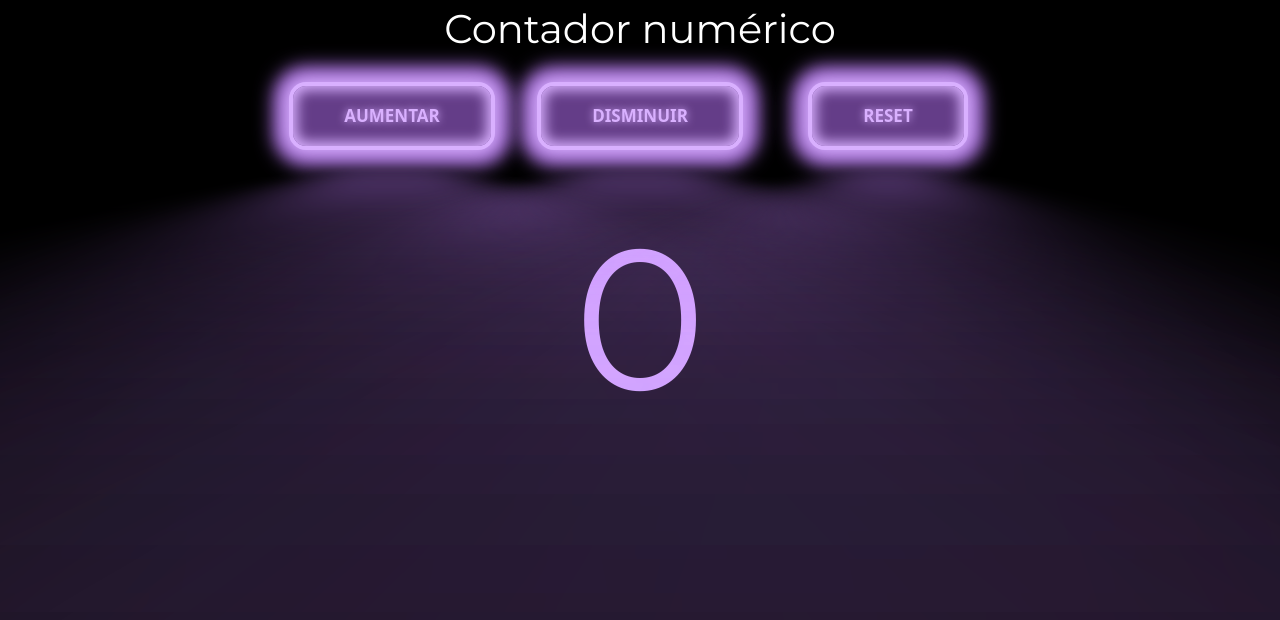
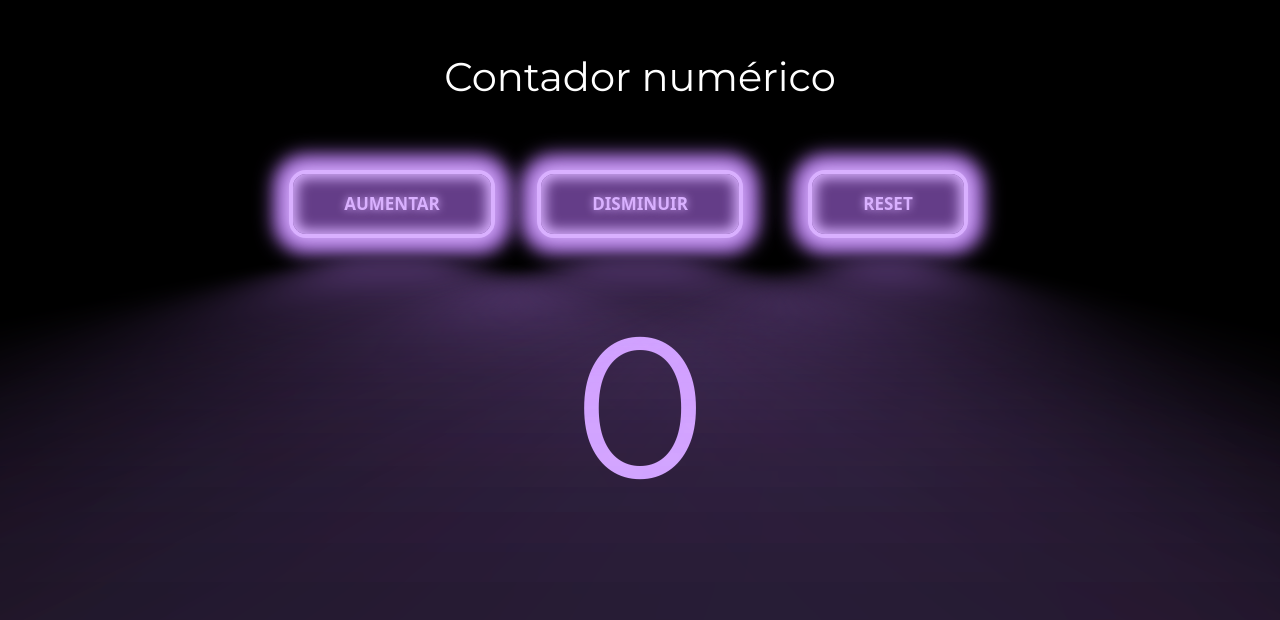
Before and after one commit to danieldlcm86/contador, a plain HTML site: page index.html in a window 1280 px wide. Drawn offline with nearby package versions, Linux system fonts and the light colour scheme.

Commit message:
Se agregan margin top a los divs

```diff
--- a/estilosContador.css
+++ b/estilosContador.css
@@ -7,7 +7,7 @@ h1 {
     font-family: 'Montserrat', sans-serif;
     text-align: center;
     padding: 5px;
-    margin:20px;
+
 }
 
 .boton{
--- a/index.html
+++ b/index.html
@@ -13,12 +13,12 @@
 </head>
 
 <body id="body">
-    <div class="container" id="General">
+    <div class="container mt-5" id="General">
         <div id="titulo">
         <h1>Contador numérico</h1>
         </div>
 
-        <div class="container text-center col-8" id="contadorGeneral">
+        <div class="container text-center col-8 mt-5" id="contadorGeneral">
             <div class="row justify-content-center">
                 <div class="col-12 col-sm-4 mt-3">
                     <button id="aumentar" class="boton">AUMENTAR</button>
```
